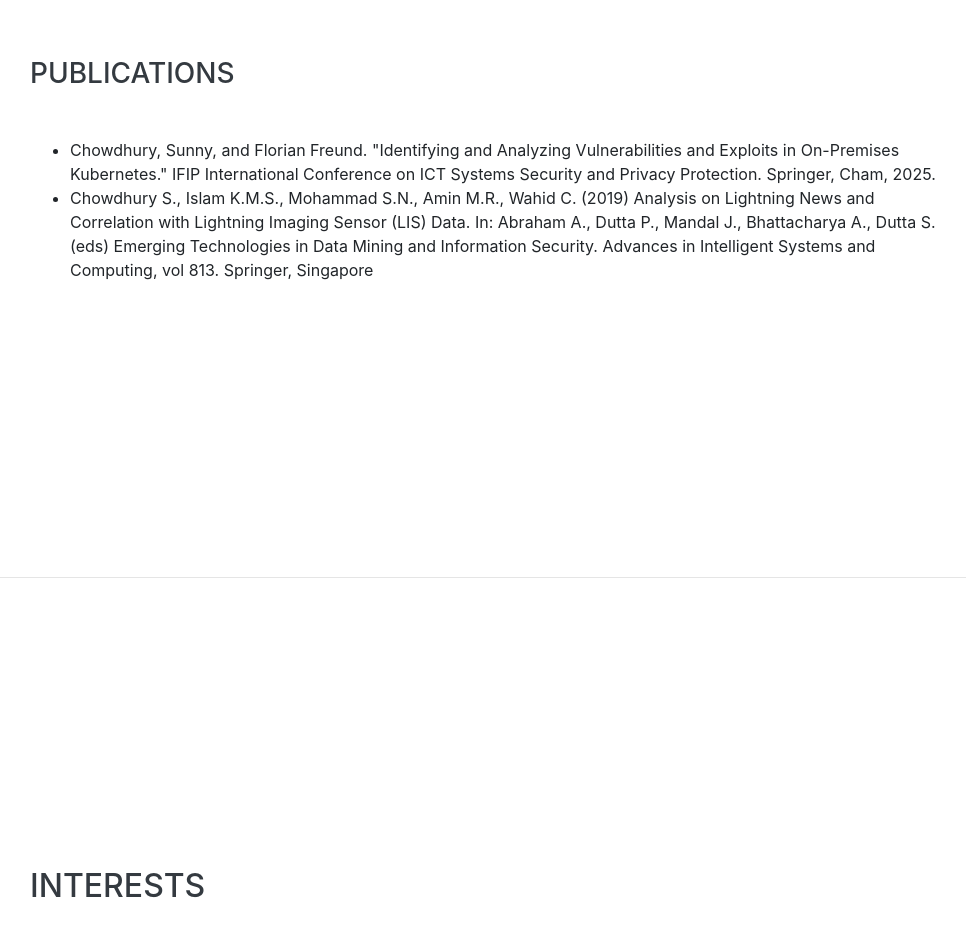
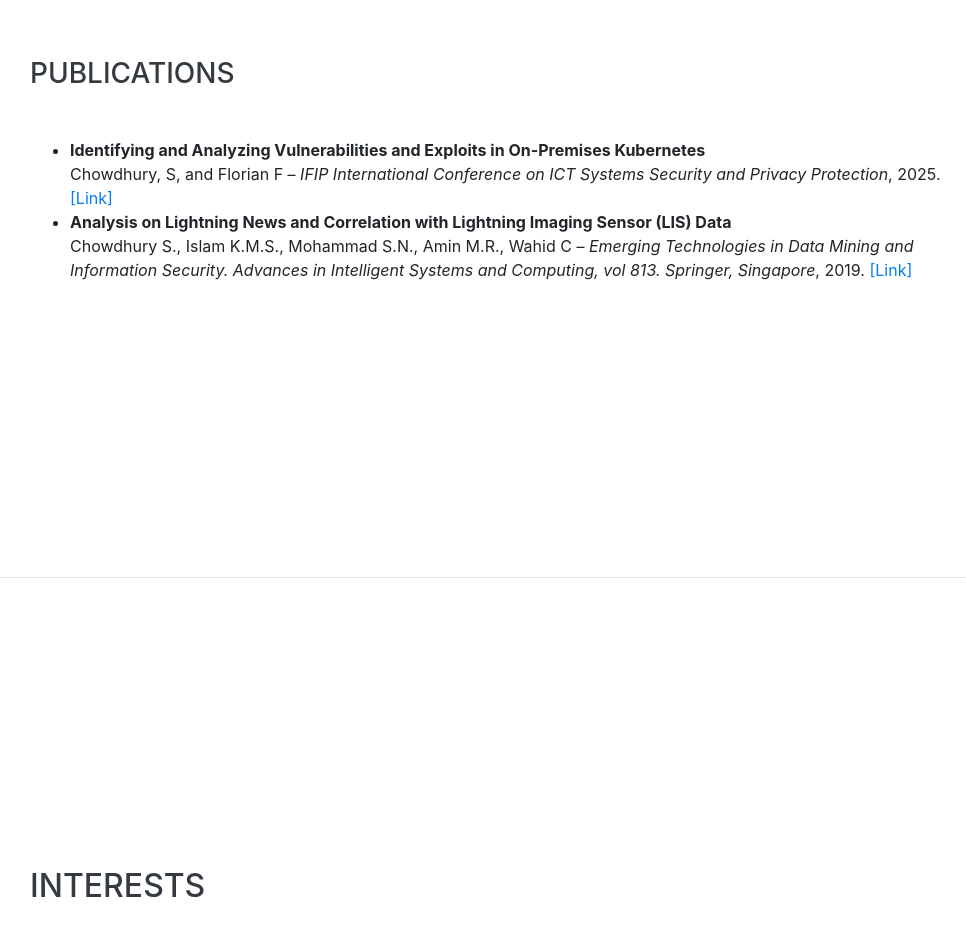
Before and after one commit to mastersunny/mastersunny.github.io, a website with bundled scripts: page index.html in a window 1280 px wide. Shown: the part 6240-7178 px from the top of the page, without its empty margins (290-1256 px from the left). Built offline with nearby package versions, Linux system fonts and the light colour scheme; a web font is replaced by a local one.

Commit message:
paper section updated

```diff
--- a/index.html
+++ b/index.html
@@ -575,12 +575,16 @@
           Publications
         </h3>
         <ul>
-            <li>
-              Chowdhury, Sunny, and Florian Freund. "Identifying and Analyzing Vulnerabilities and Exploits in On-Premises Kubernetes." IFIP International Conference on ICT Systems Security and Privacy Protection. Springer, Cham, 2025.
-            </li>
-            <li>
-              Chowdhury S., Islam K.M.S., Mohammad S.N., Amin M.R., Wahid C. (2019) Analysis on Lightning News and Correlation with Lightning Imaging Sensor (LIS) Data. In: Abraham A., Dutta P., Mandal J., Bhattacharya A., Dutta S. (eds) Emerging Technologies in Data Mining and Information Security. Advances in Intelligent Systems and Computing, vol 813. Springer, Singapore
-            </li>
+          <li>
+            <strong>Identifying and Analyzing Vulnerabilities and Exploits in On-Premises Kubernetes</strong><br>
+             Chowdhury, S, and Florian F – <em>IFIP International Conference on ICT Systems Security and Privacy Protection</em>, 2025.
+            <a href="http://dx.doi.org/10.1007/978-3-031-92886-4_11" target="_blank">[Link]</a>
+          </li>
+          <li>
+            <strong>Analysis on Lightning News and Correlation with Lightning Imaging Sensor (LIS) Data</strong><br>
+             Chowdhury S., Islam K.M.S., Mohammad S.N., Amin M.R., Wahid C – <em>Emerging Technologies in Data Mining and Information Security. Advances in Intelligent Systems and Computing, vol 813. Springer, Singapore</em>, 2019.
+            <a href="http://dx.doi.org/10.1007/978-981-13-1498-8_4" target="_blank">[Link]</a>
+          </li>
         </ul>
       </div>
     </section>
```
